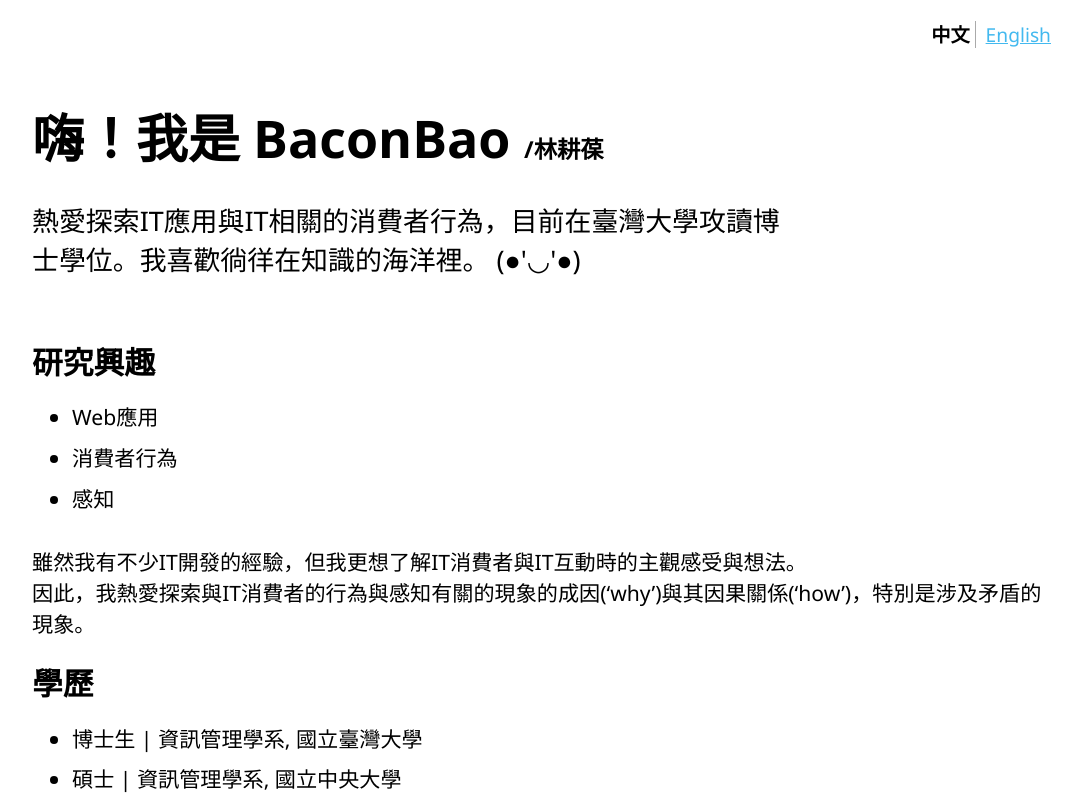
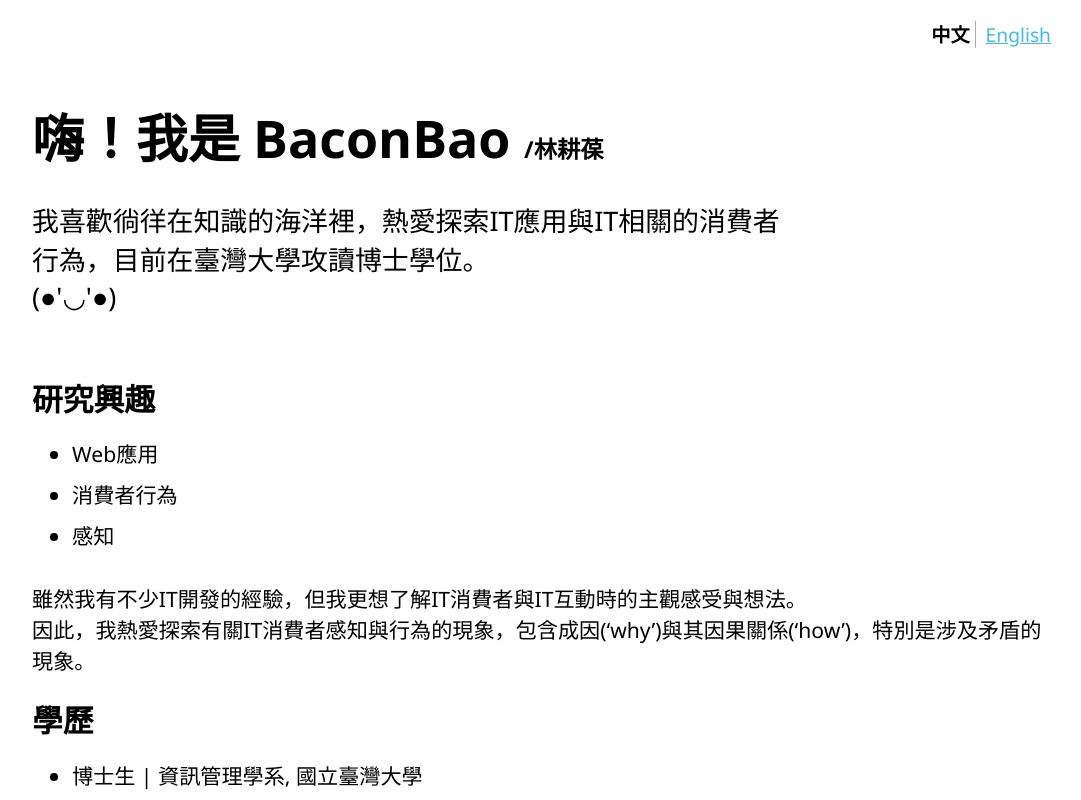
Before and after one commit to baconbao/baconbao.github.io, a Next.js app: page /zh-tw in a window 1280 px wide. Shown: the top 800 px of the page, without its empty margins (96-1177 px from the left). Built offline with nearby package versions, Linux system fonts and the light colour scheme.

Commit message:
feat: update some contents.

```diff
--- a/components/AppMain.js
+++ b/components/AppMain.js
@@ -329,7 +329,8 @@
             </h1>
             <br />
             <div id="mainIntro">
-                {data.intro}
+                {data.intro}<br />
+                {data.introEmoji}
             </div>
         </div>
     </div>
--- a/data/en-us.js
+++ b/data/en-us.js
@@ -32,8 +32,9 @@
         hello: 'Hi! I am',
         name: 'BaconBao',
         akaName: 'Geng-Bao Lin',
-        intro: 'I love to explore IT application and IT-related consumer behavior, currently as a PhD student at National Taiwan University. I enjoy wandering in the ocean of knowledge.  (●\'◡\'●)',
+        intro: 'I enjoy wandering in the ocean of knowledge, and love to explore IT application and IT-related consumer behavior, currently as a PhD student at National Taiwan University.',
         // intro: 'I love to explore IT application and IT-related consumer behavior, currently as a PhD student at National Taiwan University. I enjoy wandering in the ocean of knowledge, sometimes rolling, acting cute, and slapping belly in this ocean. (●\'◡\'●)',
+        introEmoji: '(●\'◡\'●)',
     },
     researchInterest: {
         title: 'Research interests',
@@ -417,7 +418,7 @@
     },
     esport: {
         title: 'Game/Esport',
-        description: 'I am a CSer, "LernHerN" is my nickname in game. I like making video for the e-sports promotion, most of my videos are non-profit, hope you enjoy. If you meet me in game, just say Hi!',
+        description: 'I was a CSer, "LernHerN" is my nickname in game. I like making video for the e-sports promotion, most of my videos are non-profit, hope you enjoy them.',
         promotion: 'Featured video: ',
         links: [
             { text: 'Remembrance of Counter-Strike 1.6', url: 'https://www.youtube.com/watch?v=nrUMZZiheLU', ga: 'cs_movie_1' },
--- a/data/zh-tw.js
+++ b/data/zh-tw.js
@@ -30,8 +30,9 @@
         hello: '嗨！我是',
         name: 'BaconBao',
         akaName: '林耕葆',
-        intro: '熱愛探索IT應用與IT相關的消費者行為，目前在臺灣大學攻讀博士學位。我喜歡徜徉在知識的海洋裡。 (●\'◡\'●)',
+        intro: '我喜歡徜徉在知識的海洋裡，熱愛探索IT應用與IT相關的消費者行為，目前在臺灣大學攻讀博士學位。',
         // intro: '熱愛探索IT應用與IT相關的消費者行為，目前在臺灣大學攻讀博士學位。我喜歡徜徉在知識的海洋裡，有時在這片海洋裡翻滾、賣萌、拍肚皮。 (●\'◡\'●)',
+        introEmoji: '(●\'◡\'●)',
     },
     researchInterest: {
         title: '研究興趣',
@@ -46,7 +47,7 @@
                 text: '感知',
             },
         ],
-        describe: '雖然我有不少IT開發的經驗，但我更想了解IT消費者與IT互動時的主觀感受與想法。\n因此，我熱愛探索與IT消費者的行為與感知有關的現象的成因(‘why’)與其因果關係(‘how’)，特別是涉及矛盾的現象。',
+        describe: '雖然我有不少IT開發的經驗，但我更想了解IT消費者與IT互動時的主觀感受與想法。\n因此，我熱愛探索有關IT消費者感知與行為的現象，包含成因(‘why’)與其因果關係(‘how’)，特別是涉及矛盾的現象。',
         formatter: {
             itemText: (item) => `${item.text}`,
             moreDescribe: (describe) => describe,
@@ -415,7 +416,7 @@
     },
     esport: {
         title: '遊戲/電競',
-        description: '我是個算老的CSer， LernHerN 是我在遊戲中使用的名稱，我擅長用影音去推廣電競，我創作的影片幾乎都沒有個人營利，希望你會喜歡。如果在遊戲中遇到我，就跟我打個招呼吧！',
+        description: '我過去是個CSer， LernHerN 是我在遊戲中使用的名稱，我擅長用影音去推廣電競，我創作的影片幾乎都沒有個人營利，希望你會喜歡。如果在遊戲中遇到我，就跟我打個招呼吧！',
         promotion: '精選兩部影片：',
         links: [
             { text: 'Remembrance of Counter-Strike 1.6', url: 'https://www.youtube.com/watch?v=nrUMZZiheLU', ga: 'cs_movie_1' },
```
